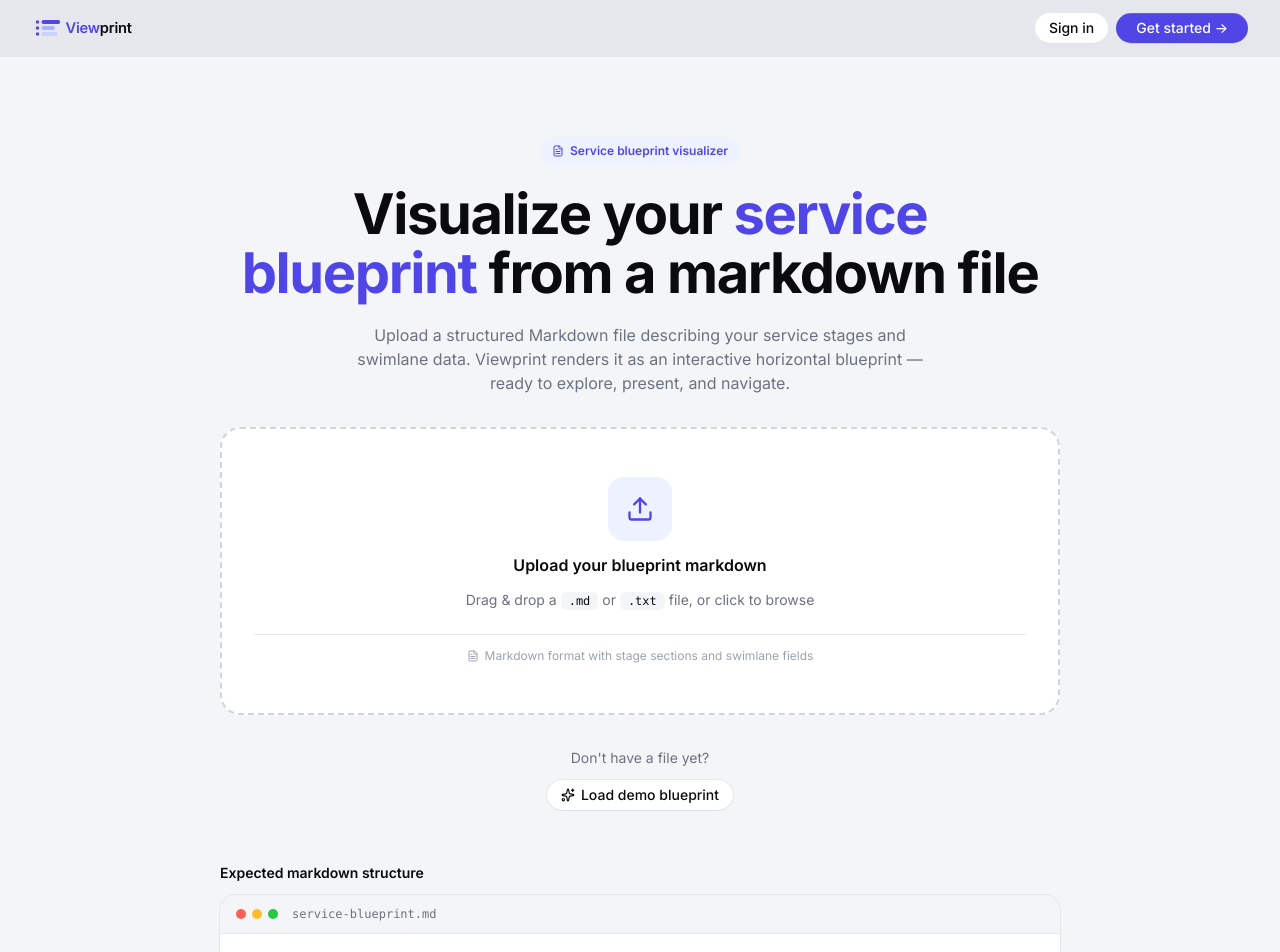
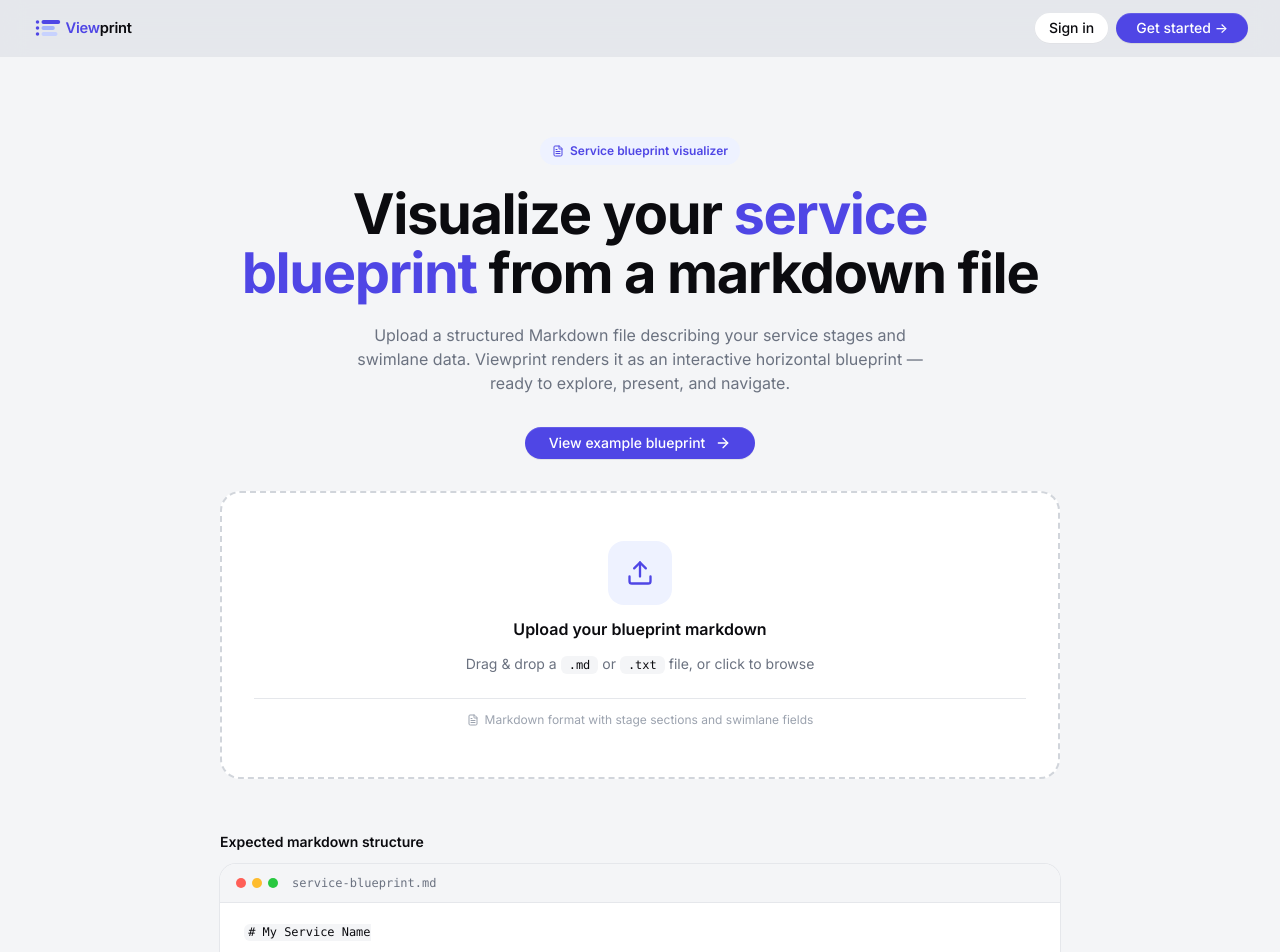
Before and after one commit to Gibbtronic/viewprint, a Next.js app: page / in a window 1280 px wide. Shown: the top 952 px of the page. Built offline with nearby package versions, Linux system fonts and the light colour scheme; no server answers.

Commit message:
Move demo CTA above dropzone, make it a pill primary button

```diff
--- a/src/app/page.tsx
+++ b/src/app/page.tsx
@@ -2,7 +2,7 @@
 
 import { useCallback, useRef, useState } from 'react';
 import { useRouter } from 'next/navigation';
-import { FileText, Sparkles, Upload } from 'lucide-react';
+import { ArrowRight, FileText, Upload } from 'lucide-react';
 import { useApp } from '@/components/AppProvider';
 import { createClient } from '@/lib/supabase';
 import { parseMarkdown } from '@/lib/parser';
@@ -107,6 +107,18 @@ export default function LandingPage() {
           </p>
         </div>
 
+        {/* Demo CTA */}
+        <div style={{ display: 'flex', justifyContent: 'center' }}>
+          <button
+            className="btn btn--primary"
+            style={{ borderRadius: 999, paddingLeft: 24, paddingRight: 24, gap: 10, fontSize: 'var(--t-15)' }}
+            onClick={loadDemo}
+          >
+            View example blueprint
+            <ArrowRight size={16} />
+          </button>
+        </div>
+
         {/* Dropzone */}
         <div
           className={`dropzone${dragging ? ' dropzone--drag' : ''}${error ? ' dropzone--error' : ''}`}
@@ -137,17 +149,6 @@ export default function LandingPage() {
             <FileText size={12} />
             Markdown format with stage sections and swimlane fields
           </div>
-        </div>
-
-        {/* Demo */}
-        <div className="landing__demo">
-          <p style={{ color: 'var(--fg-2)', fontSize: 'var(--t-14)' }}>
-            Don&apos;t have a file yet?
-          </p>
-          <button className="btn btn--ghost" onClick={loadDemo}>
-            <Sparkles size={14} />
-            Load demo blueprint
-          </button>
         </div>
 
         {/* Format reference card */}
```
